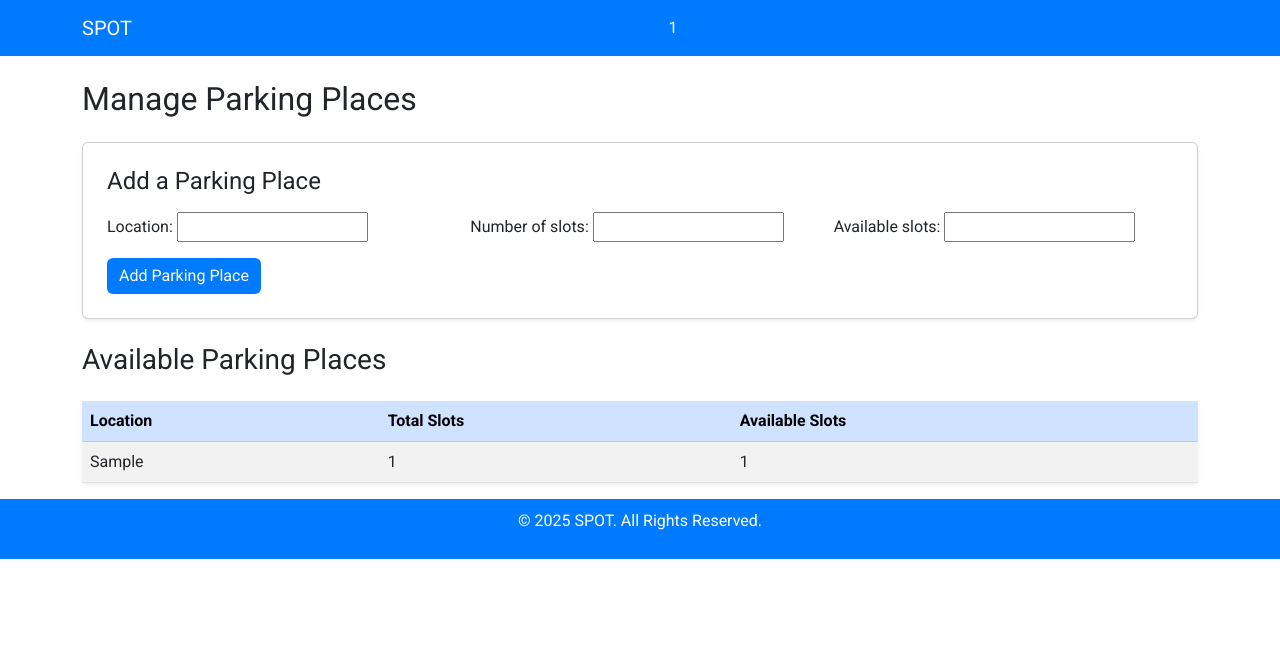
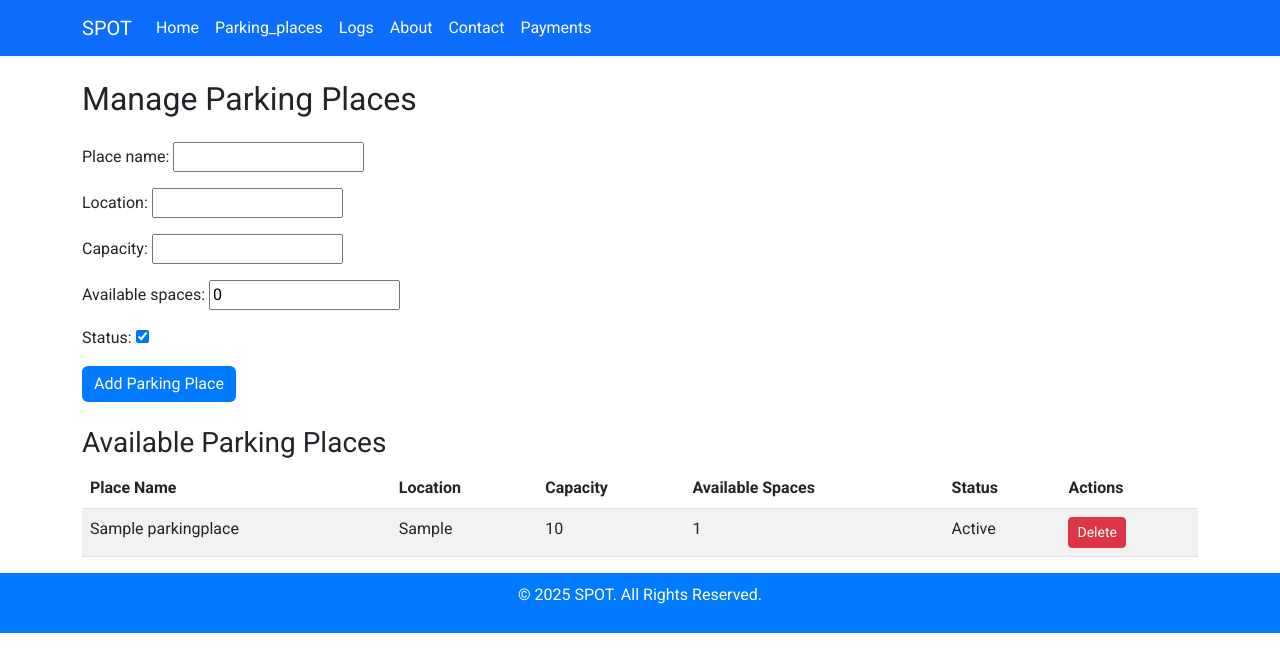
Before and after one commit to tharun977/spot-main, a Django app: template templates/parking_place.html in a window 1280 px wide. Shown: the top 672 px of the page. Run offline with Django 5.2, Linux system fonts and the light colour scheme; tables that the repository leaves empty hold one stand-in row (values such as "Sample post"); the template is opened without the code that fills it: values that come from a table or form of the project are taken from there, most other values are stand-ins (such as "Sample title", 1, 10 or a date in 2020); some libraries are stand-ins or nearby versions.

Commit message:
parking-place-fix

```diff
--- /dev/null
+++ b/home/context_processors.py
@@ -0,0 +1,4 @@
+def navigation_pages(request):
+    return {
+        "pages": ["home", "parking_places", "logs", "about", "contact", "payments"]
+    }
--- a/home/forms.py
+++ b/home/forms.py
@@ -1,12 +1,23 @@
 from django import forms
-from .models import ParkingPlace, Payment
+from .models import  User, ParkingPlace, PaymentDetails, VehicleType
+
+class UserForm(forms.ModelForm):
+    class Meta:
+        model = User
+        fields = ['username', 'password', 'full_name', 'mobile_number', 'email', 'role']
 
 class ParkingPlaceForm(forms.ModelForm):
     class Meta:
         model = ParkingPlace
-        fields = ['location', 'number_of_slots', 'available_slots']
+        fields = ['place_name', 'location', 'capacity', 'available_spaces', 'status']  # Added available_spaces
+
 
 class PaymentForm(forms.ModelForm):
     class Meta:
-        model = Payment
-        fields = ['log', 'amount']
+        model = PaymentDetails
+        fields = ['user_id', 'parking_id', 'amount_paid', 'payment_method', 'payment_status']
+
+class VehicleTypeForm(forms.ModelForm):
+    class Meta:
+        model = VehicleType
+        fields = ['vehicle_reg_no', 'vehicle_type']
--- a/home/models.py
+++ b/home/models.py
@@ -1,26 +1,66 @@
 from django.db import models
 
-class ParkingPlace(models.Model):
-    location = models.CharField(max_length=100)
-    number_of_slots = models.IntegerField()
-    available_slots = models.IntegerField()
+class User(models.Model):
+    username = models.CharField(max_length=255, unique=True)
+    password = models.CharField(max_length=255)
+    full_name = models.CharField(max_length=255)
+    mobile_number = models.CharField(max_length=15)
+    email = models.EmailField(unique=True)
+    role = models.CharField(max_length=50, choices=[('Admin', 'Admin'), ('User', 'User')])
 
     def __str__(self):
-        return f"{self.location} ({self.available_slots}/{self.number_of_slots})"
+        return self.username
 
-class Log(models.Model):
-    parking_place = models.ForeignKey(ParkingPlace, on_delete=models.CASCADE)
-    vehicle_number = models.CharField(max_length=20)
-    entry_time = models.DateTimeField(auto_now_add=True)
-    exit_time = models.DateTimeField(null=True, blank=True)
+
+class ParkingPlace(models.Model):
+    place_name = models.CharField(max_length=255)
+    location = models.CharField(max_length=255)
+    capacity = models.IntegerField()
+    available_spaces = models.IntegerField(default=0)  # Added field
+    status = models.BooleanField(default=True)  # Active/Inactive
 
     def __str__(self):
-        return f"Vehicle {self.vehicle_number} at {self.parking_place.location}"
+        return self.place_name
 
-class Payment(models.Model):
-    log = models.OneToOneField(Log, on_delete=models.CASCADE)
-    amount = models.DecimalField(max_digits=10, decimal_places=2)
-    payment_time = models.DateTimeField(auto_now_add=True)
+class ParkingLot(models.Model):
+    parking_id = models.ForeignKey(ParkingPlace, on_delete=models.CASCADE)
+    status_before = models.CharField(max_length=255)
+    status_after = models.CharField(max_length=255)
+
+class VehicleType(models.Model):
+    vehicle_type_id = models.AutoField(primary_key=True)
+    vehicle_reg_no = models.CharField(max_length=50, unique=True)
+    vehicle_type = models.CharField(max_length=50)
 
     def __str__(self):
-        return f"Payment of {self.amount} for {self.log.vehicle_number}"
+        return f"{self.vehicle_type} ({self.vehicle_reg_no})"
+
+class ParkingDetails(models.Model):
+    place_id = models.ForeignKey(ParkingPlace, on_delete=models.CASCADE)
+    lot_id = models.ForeignKey(ParkingLot, on_delete=models.CASCADE)
+    vehicle_type_id = models.ForeignKey(VehicleType, on_delete=models.CASCADE)
+    in_time = models.DateTimeField(auto_now_add=True)
+    out_time = models.DateTimeField(null=True, blank=True)
+    parking_duration = models.DurationField(null=True, blank=True)
+    occupied_by = models.ForeignKey(User, on_delete=models.CASCADE)
+
+    def __str__(self):
+        return f"Parking {self.place_id} - {self.occupied_by}"
+
+class PaymentDetails(models.Model):
+    user_id = models.ForeignKey(User, on_delete=models.CASCADE)
+    parking_id = models.ForeignKey(ParkingDetails, on_delete=models.CASCADE)
+    amount_paid = models.DecimalField(max_digits=10, decimal_places=2)
+    payment_method = models.CharField(max_length=50, choices=[('Card', 'Card'), ('Cash', 'Cash'), ('Online', 'Online')])
+    payment_date = models.DateTimeField(auto_now_add=True)
+    payment_status = models.BooleanField(default=True)  # Completed/Pending
+
+    def __str__(self):
+        return f"Payment by {self.user_id} - {self.amount_paid}"
+
+class LogDetails(models.Model):
+    user_id = models.ForeignKey(User, on_delete=models.CASCADE)
+    timestamp = models.DateTimeField(auto_now_add=True)
+
+    def __str__(self):
+        return f"Log: {self.user_id} - {self.timestamp}"
--- a/home/urls.py
+++ b/home/urls.py
@@ -3,9 +3,10 @@ from . import views
 
 urlpatterns = [
     path('', views.home, name='home'),
-    path('parking_place/', views.parking_place, name='parking_place'),
-    path('log/', views.log, name='log'),
+    path('parking_places/', views.parking_places, name='parking_places'),
+    path('parking_places/delete/<int:pk>/', views.delete_parking_place, name='delete_parking_place'),
+    path('payments/', views.payments, name='payments'),
+    path('logs/', views.logs, name='logs'),
     path('about/', views.about, name='about'),
     path('contact/', views.contact, name='contact'),
-    path('payments/', views.payments, name='payments'),
 ]
--- a/spot_project/settings.py
+++ b/spot_project/settings.py
@@ -56,7 +56,7 @@ ROOT_URLCONF = 'spot_project.urls'
 TEMPLATES = [
     {
         'BACKEND': 'django.template.backends.django.DjangoTemplates',
-        'DIRS': ['templates'],
+        'DIRS': [BASE_DIR / 'templates'],
         'APP_DIRS': True,
         'OPTIONS': {
             'context_processors': [
@@ -64,6 +64,7 @@ TEMPLATES = [
                 'django.template.context_processors.request',
                 'django.contrib.auth.context_processors.auth',
                 'django.contrib.messages.context_processors.messages',
+                'home.context_processors.navigation_pages',  # Add this line
             ],
         },
     },
--- a/templates/base.html
+++ b/templates/base.html
@@ -19,13 +19,13 @@
 </head>
 <body>
 
-<nav class="navbar navbar-expand-lg">
+    <nav class="navbar navbar-expand-lg navbar-dark bg-primary">
         <div class="container">
-        <a class="navbar-brand text-white" href="{% url 'home' %}">SPOT</a>
+            <a class="navbar-brand" href="{% url 'home' %}">SPOT</a>
             <button class="navbar-toggler" type="button" data-bs-toggle="collapse" data-bs-target="#navbarNav">
                 <span class="navbar-toggler-icon"></span>
             </button>
-        <div class="collapse navbar-collapse justify-content-center" id="navbarNav">
+            <div class="collapse navbar-collapse" id="navbarNav">
                 <ul class="navbar-nav">
                     {% for page in pages %}
                     <li class="nav-item">
--- a/templates/parking_place.html
+++ b/templates/parking_place.html
@@ -1,51 +1,44 @@
 {% extends 'base.html' %}
 {% block title %}Parking Places{% endblock %}
 {% block content %}
+<h2 class="my-4">Manage Parking Places</h2>
 
-<h2 class="my-4">Manage Parking Places</h2>
-<div class="card p-4 shadow-sm">
-    <h4 class="mb-3">Add a Parking Place</h4>
-    <form method="post">
-        {% csrf_token %}
-        <div class="row">
-            <div class="col-md-4 mb-3">
-                {{ form.location.label_tag }}
-                {{ form.location }}
-            </div>
-            <div class="col-md-4 mb-3">
-                {{ form.number_of_slots.label_tag }}
-                {{ form.number_of_slots }}
-            </div>
-            <div class="col-md-4 mb-3">
-                {{ form.available_slots.label_tag }}
-                {{ form.available_slots }}
-            </div>
-        </div>
-        <button type="submit" class="btn btn-primary">Add Parking Place</button>
-    </form>
-</div>
+<form method="post" class="mb-4">
+    {% csrf_token %}
+    {{ form.as_p }}
+    <button type="submit" class="btn btn-primary">Add Parking Place</button>
+</form>
 
-<h3 class="my-4">Available Parking Places</h3>
+<h3>Available Parking Places</h3>
 
-<table class="table table-striped shadow-sm">
-    <thead class="table-primary">
+<table class="table table-striped">
+    <thead>
         <tr>
+            <th>Place Name</th>
             <th>Location</th>
-            <th>Total Slots</th>
-            <th>Available Slots</th>
+            <th>Capacity</th>
+            <th>Available Spaces</th>
+            <th>Status</th>
+            <th>Actions</th>
         </tr>
     </thead>
     <tbody>
         {% for parking_place in parking_places %}
         <tr>
+            <td>{{ parking_place.place_name }}</td>
             <td>{{ parking_place.location }}</td>
-            <td>{{ parking_place.number_of_slots }}</td>
-            <td>{{ parking_place.available_slots }}</td>
+            <td>{{ parking_place.capacity }}</td>
+            <td>{{ parking_place.available_spaces }}</td>  <!-- Displays available spaces -->
+            <td>{{ parking_place.status|yesno:"Active,Inactive" }}</td>
+            <td>
+                <a href="{% url 'delete_parking_place' parking_place.id %}" class="btn btn-danger btn-sm">
+                    Delete
+                </a>
+            </td>
         </tr>
         {% empty %}
-        <tr><td colspan="3" class="text-center">No parking places available.</td></tr>
+        <tr><td colspan="6" class="text-center">No parking places available.</td></tr>
         {% endfor %}
     </tbody>
 </table>
-
 {% endblock %}
```
Also changed, not shown: home/views.py (+23 -15 lines), templates/home.html (+12 -14 lines), templates/log.html (+21 -7 lines), templates/payments.html (+28 -6 lines), home/migrations/0001_initial.py, home/migrations/0002_parkingplace_available_spaces.py (added). Lines whose indentation alone changed are shown as unchanged.
